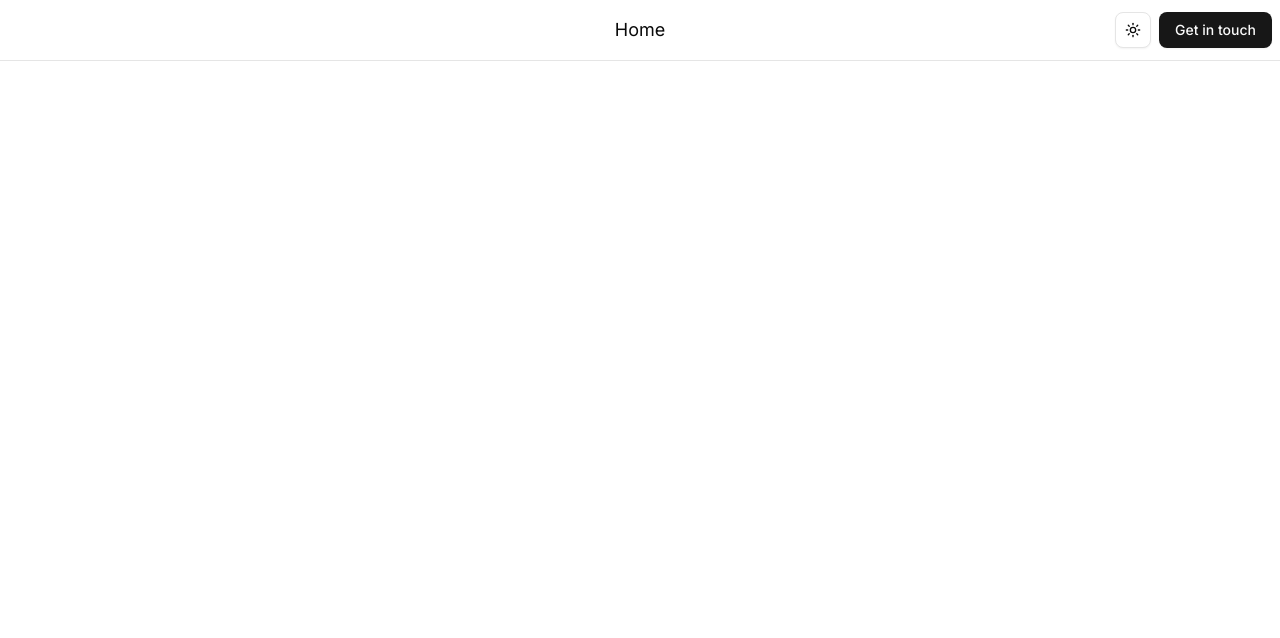
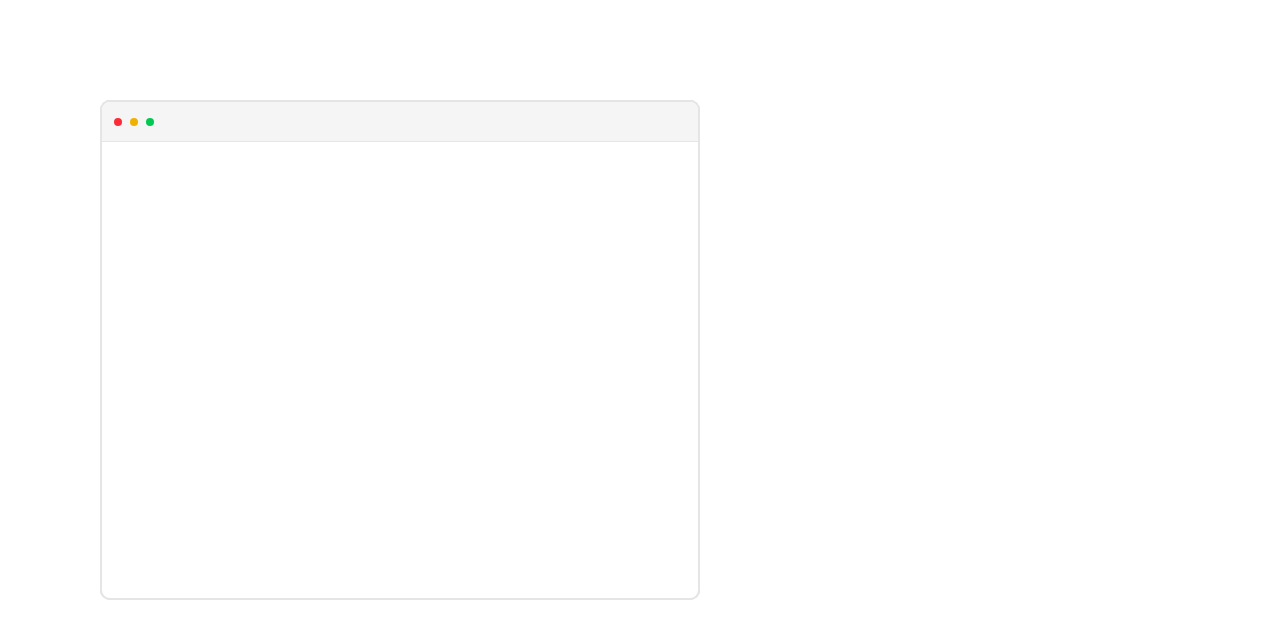
Before and after one commit to zanellig/portfolio, a Next.js app in the folder apps/web/: page / in a window 1280 px wide. Shown: the top 638 px of the page. Built offline with nearby package versions, Linux system fonts and the light colour scheme; no server answers.

Commit message:
refactor(layout): add windows testing

```diff
--- a/apps/web/src/app/layout.tsx
+++ b/apps/web/src/app/layout.tsx
@@ -3,6 +3,7 @@ import { Fira_Mono, Geist, Geist_Mono, Inter } from "next/font/google";
 import "../index.css";
 import Providers from "@/components/providers";
 import Header from "@/components/header";
+import { ScrollArea } from "@/components/ui/scroll-area";
 
 const interSans = Inter({
   variable: "--font-inter-sans",
@@ -31,12 +32,15 @@ export default function RootLayout({
         className={`${interSans.variable} ${firaMono.variable} antialiased`}
       >
         <Providers>
-          <div className="grid grid-rows-[auto_1fr] h-dvh">
+          {/* <div className="grid grid-rows-[auto_1fr] h-dvh">
             <Header />
-            <main className="container items-start mx-auto max-w-3xl py-8 space-y-6 flex flex-col gap-4">
-              {children}
-            </main>
-          </div>
+            <ScrollArea className="overflow-hidden">
+              <main className="container items-start mx-auto max-w-3xl py-8 space-y-6 flex flex-col gap-4">
+                {children}
+              </main>
+            </ScrollArea>
+          </div> */}
+          {children}
         </Providers>
       </body>
     </html>
--- a/apps/web/src/app/page.tsx
+++ b/apps/web/src/app/page.tsx
@@ -1,7 +1,17 @@
 "use client";
-import { useQuery } from "@tanstack/react-query";
-import { trpc } from "@/utils/trpc";
+import Window from "@/components/window";
 
 export default function Home() {
-  return <div className="container mx-auto max-w-3xl px-4 py-2"></div>;
+  return (
+    <div className="relative w-dvw h-dvh select-none overflow-hidden">
+      <Window>
+        <div className="flex p-4">
+          Window with children that overflow outside the container, to see how
+          it behaves
+        </div>
+      </Window>
+      <Window />
+      <Window />
+    </div>
+  );
 }
--- /dev/null
+++ b/apps/web/src/components/window.tsx
@@ -0,0 +1,293 @@
+"use client";
+
+import { cn } from "@/lib/utils";
+import React, { useEffect, useState } from "react";
+
+type ResizeDir =
+  | "none"
+  | "top"
+  | "right"
+  | "bottom"
+  | "left"
+  | "top-left"
+  | "top-right"
+  | "bottom-left"
+  | "bottom-right";
+
+interface Dimensions {
+  width: number;
+  height: number;
+}
+
+interface Coordinates {
+  x: number;
+  y: number;
+}
+
+interface WindowProps extends Partial<Dimensions & Coordinates> {
+  children?: React.ReactNode;
+  z?: number;
+}
+
+const MINIMUM_DIMENSIONS = {
+  width: 300,
+  height: 200,
+} as Dimensions;
+
+const INITIAL_DIMENSIONS = {
+  width: 600,
+  height: 500,
+} as Dimensions;
+
+/**
+ * used to calculate the width or height if only one is provided
+ */
+const DEFAULT_ASPECT_RATIO =
+  INITIAL_DIMENSIONS.width / INITIAL_DIMENSIONS.height;
+
+function calculateDimensionsFromAR({ width, height }: WindowProps): Dimensions {
+  if (width) {
+    if (width < MINIMUM_DIMENSIONS.width)
+      throw new Error(`Width must be greater than ${MINIMUM_DIMENSIONS.width}`);
+    return { height: width * DEFAULT_ASPECT_RATIO, width };
+  }
+  if (height) {
+    if (height < MINIMUM_DIMENSIONS.height)
+      throw new Error(
+        `Height must be greater than ${MINIMUM_DIMENSIONS.height}`
+      );
+    return { width: height * DEFAULT_ASPECT_RATIO, height };
+  }
+  return INITIAL_DIMENSIONS;
+}
+
+export default function Window({
+  width,
+  height,
+  x,
+  y,
+  z,
+  children,
+}: WindowProps) {
+  const [position, setPosition] = useState<Coordinates>({
+    x: x ?? 100,
+    y: y ?? 100,
+  });
+  const [dimensions, setDimensions] = useState(
+    calculateDimensionsFromAR({ width, height })
+  );
+  const [offset, setOffset] = useState<Coordinates>({ x: 0, y: 0 });
+  const [dragging, setDragging] = useState<boolean>(false);
+  const [resizing, setResizing] = useState<ResizeDir>("none");
+
+  useEffect(() => {
+    function handleMouseMove(e: MouseEvent) {
+      const parent = document.documentElement;
+      const parentW = parent.clientWidth;
+      const parentH = parent.clientHeight;
+
+      if (dragging) {
+        const elemWidth = dimensions.width;
+        const elemHeight = dimensions.height;
+
+        let newX = e.clientX - offset.x;
+        let newY = e.clientY - offset.y;
+
+        // Clamp inside viewport
+        newX = Math.max(0, Math.min(newX, parentW - elemWidth));
+        newY = Math.max(0, Math.min(newY, parentH - elemHeight));
+
+        setPosition({ x: newX, y: newY });
+        return;
+      }
+      if (resizing !== "none") {
+        const minW = MINIMUM_DIMENSIONS.width;
+        const minH = MINIMUM_DIMENSIONS.height;
+        const mouseX = e.clientX;
+        const mouseY = e.clientY;
+
+        setDimensions((prev) => {
+          let { width, height } = prev;
+          let { x, y } = position;
+
+          switch (resizing) {
+            case "top": {
+              const newY = Math.max(0, Math.min(mouseY, y + height - minH));
+              height = Math.max(minH, height + (y - newY));
+              y = newY;
+              break;
+            }
+            case "right":
+              width = Math.max(minW, Math.min(mouseX - x, parentW - x));
+              break;
+            case "bottom":
+              height = Math.max(minH, Math.min(mouseY - y, parentH - y));
+              break;
+            case "left": {
+              const newX = Math.max(0, Math.min(mouseX, x + width - minW));
+              width = Math.max(minW, width + (x - newX));
+              x = newX;
+              break;
+            }
+            case "bottom-right":
+              width = Math.max(minW, Math.min(mouseX - x, parentW - x));
+              height = Math.max(minH, Math.min(mouseY - y, parentH - y));
+              break;
+            case "bottom-left": {
+              const newX = Math.max(0, Math.min(mouseX, x + width - minW));
+              width = Math.max(minW, width + (x - newX));
+              x = newX;
+              height = Math.max(minH, Math.min(mouseY - y, parentH - y));
+              break;
+            }
+            case "top-right": {
+              const newY = Math.max(0, Math.min(mouseY, y + height - minH));
+              height = Math.max(minH, height + (y - newY));
+              y = newY;
+              width = Math.max(minW, Math.min(mouseX - x, parentW - x));
+              break;
+            }
+            case "top-left": {
+              const newX = Math.max(0, Math.min(mouseX, x + width - minW));
+              const newY = Math.max(0, Math.min(mouseY, y + height - minH));
+              width = Math.max(minW, width + (x - newX));
+              height = Math.max(minH, height + (y - newY));
+              x = newX;
+              y = newY;
+              break;
+            }
+          }
+
+          setPosition({ x, y });
+          return { width, height };
+        });
+      }
+    }
+
+    function handleMouseUp() {
+      setDragging(false);
+      setResizing("none");
+    }
+
+    window.addEventListener("mousemove", handleMouseMove);
+    window.addEventListener("mouseup", handleMouseUp);
+
+    return () => {
+      window.removeEventListener("mousemove", handleMouseMove);
+      window.removeEventListener("mouseup", handleMouseUp);
+    };
+  }, [dragging, offset, resizing, position, dimensions]);
+
+  return (
+    <div
+      className="absolute"
+      style={{
+        top: `${position.y}px`,
+        left: `${position.x}px`,
+        width: `${dimensions.width}px`,
+        height: `${dimensions.height}px`,
+        zIndex: z ?? "auto",
+      }}
+    >
+      {/* Inner window with overflow hidden for content */}
+      <div className="relative w-full h-full rounded-lg border-2 bg-popover overflow-hidden">
+        {/* Header bar (dragging) */}
+        <div
+          className={cn(
+            "flex items-center justify-start p-2 border-b bg-accent w-full h-10",
+            dragging ? "cursor-grabbing" : "cursor-grab"
+          )}
+          onMouseDown={(e) => {
+            setDragging(true);
+            const rect = (
+              e.currentTarget.parentElement?.parentElement as HTMLElement
+            ).getBoundingClientRect();
+            setOffset({
+              x: e.clientX - rect.left,
+              y: e.clientY - rect.top,
+            });
+          }}
+        >
+          <div className="h-4 w-4 bg-transparent flex items-center justify-center cursor-pointer">
+            <div className="rounded-full h-2 w-2 bg-red-500"></div>
+          </div>
+          <div className="h-4 w-4 bg-transparent flex items-center justify-center cursor-pointer">
+            <div className="rounded-full h-2 w-2 bg-yellow-500"></div>
+          </div>
+          <div className="h-4 w-4 bg-transparent flex items-center justify-center cursor-pointer">
+            <div className="rounded-full h-2 w-2 bg-green-500"></div>
+          </div>
+        </div>
+        {children}
+      </div>
+
+      {/* Resize handles positioned relative to outer container */}
+      {/* Corner resize handles */}
+      <div
+        className="absolute w-4 h-4 bg-transparent cursor-nwse-resize z-10"
+        style={{ top: -6, left: -6 }}
+        onMouseDown={() => setResizing("top-left")}
+      ></div>
+      <div
+        className="absolute w-4 h-4 bg-transparent cursor-nesw-resize z-10"
+        style={{ top: -6, right: -6 }}
+        onMouseDown={() => setResizing("top-right")}
+      ></div>
+      <div
+        className="absolute w-4 h-4 bg-transparent cursor-nesw-resize z-10"
+        style={{ bottom: -6, left: -6 }}
+        onMouseDown={() => setResizing("bottom-left")}
+      ></div>
+      <div
+        className="absolute w-4 h-4 bg-transparent cursor-nwse-resize z-10"
+        style={{ bottom: -6, right: -6 }}
+        onMouseDown={() => setResizing("bottom-right")}
+      ></div>
+
+      {/* Edge resize handles */}
+      {/* Top edge */}
+      <div
+        className="absolute h-4 bg-transparent cursor-ns-resize"
+        style={{
+          top: -6,
+          left: 12,
+          right: 12,
+        }}
+        onMouseDown={() => setResizing("top")}
+      ></div>
+
+      {/* Right edge */}
+      <div
+        className="absolute w-4 bg-transparent cursor-ew-resize"
+        style={{
+          right: -6,
+          top: 12,
+          bottom: 12,
+        }}
+        onMouseDown={() => setResizing("right")}
+      ></div>
+
+      {/* Bottom edge */}
+      <div
+        className="absolute h-4 bg-transparent cursor-ns-resize"
+        style={{
+          bottom: -6,
+          left: 12,
+          right: 12,
+        }}
+        onMouseDown={() => setResizing("bottom")}
+      ></div>
+
+      {/* Left edge */}
+      <div
+        className="absolute w-4 bg-transparent cursor-ew-resize"
+        style={{
+          left: -6,
+          top: 12,
+          bottom: 12,
+        }}
+        onMouseDown={() => setResizing("left")}
+      ></div>
+    </div>
+  );
+}
```
